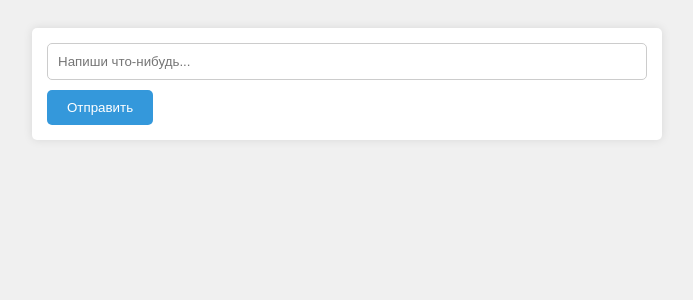
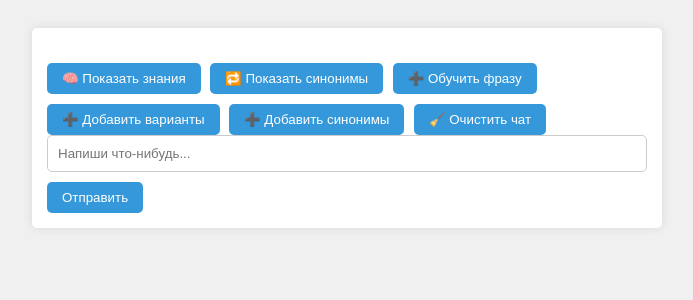
Before and after one commit to ArtemMerkushyn/chatBot, a Flask app: page / in a window 1280 px wide. Shown: the top 300 px of the page, without its empty margins (293-986 px from the left). Run offline with Flask 3, Linux system fonts and the light colour scheme.

Commit message:
added buttons for convenience on the front side

```diff
--- a/app.py
+++ b/app.py
@@ -40,6 +40,29 @@ def get_bot_reply(user_input):
             return "Я знаю следующие фразы:\n" + "\n".join(f"- {q}" for q in knowledge)
         else:
             return "Пока я ничего не знаю."
+
+    # elif user_input == "покажи синонимы":
+    #     if synonyms:
+    #         lines = []
+    #         for phrase, variants in synonyms.items():
+    #             lines.append(f"{phrase}: {', '.join(variants)}")
+    #         return "Вот известные синонимы:\n" + "\n".join(lines)
+    #     else:
+    #         return "У меня пока нет синонимов."
+    elif user_input == "покажи синонимы":
+        if synonyms:
+            lines = []
+            for phrase, variants in synonyms.items():
+                lines.append(f"{phrase}:")  # добавляем фразу
+                # Каждый синоним на новой строке
+                for variant in variants:
+                    lines.append(f"  {variant}")  # добавляем синоним с отступом
+            return "Вот известные синонимы:\n" + "\n".join(lines)
+        else:
+            return "У меня пока нет синонимов."
+
+
+
 
     elif user_input.startswith("забудь "):
         phrase = user_input.replace("забудь ", "", 1).strip()
@@ -84,6 +107,7 @@ def get_bot_reply(user_input):
             return f"Синонимы для '{phrase}' обновлены: {', '.join(all_synonyms)}"
         except ValueError:
             return "Формат: 'добавь синонимы фраза: синоним1, синоним2'"
+
 
     else:
         matched = None
--- a/chatBot.py
+++ b/chatBot.py
@@ -4,10 +4,7 @@ import random
 
 memory_file = "memory.json"
 knowledge = {}
-synonyms = {
-    "привет": ["привет", "приветик", "здравствуй", "здорово", "добрый день"],
-    "как дела": ["как дела", "как ты", "как поживаешь", "как у тебя дела"]
-}
+synonyms = {}
 
 if os.path.exists(memory_file):
     with open(memory_file, "r", encoding="utf-8") as file:
--- a/memory.json
+++ b/memory.json
@@ -12,11 +12,9 @@
   ],
   "как меня зовут": "Тебя зовут Artem!",
   "что ты умеешь": "Я умею учиться, запоминать и отвечать!",
-  "пока": "До встречи!",
-  "что делаешь": [
-    "выаываыв",
-    "вы авы",
-    "ничего",
-    "фвыфв"
+  "пока": [
+    "Пока.",
+    "Был рад пообщаться, если что пиши, я здесь.",
+    "Хорошего дня!!!"
   ]
 }
--- a/synonyms.json
+++ b/synonyms.json
@@ -1,6 +1,10 @@
 {
   "привет": [
+    "хай",
     "добрый день",
     "здравствуй"
+  ],
+  "пока": [
+    "пора прощаться"
   ]
 }
--- a/templates/index.html
+++ b/templates/index.html
@@ -4,21 +4,66 @@
   <meta charset="UTF-8">
   <title>Чат-бот</title>
   <style>
-    body { font-family: sans-serif; background: #f0f0f0; padding: 20px; }
-    #chat { background: white; padding: 15px; border-radius: 5px; max-width: 600px; margin: auto; box-shadow: 0 0 10px rgba(0,0,0,0.1); }
-    .message { margin: 10px 0; }
-    .user { text-align: right; }
-    .bot { text-align: left; }
+    body {
+      font-family: sans-serif;
+      background: #f0f0f0;
+      padding: 20px;
+    }
+    #chat {
+      background: white;
+      padding: 15px;
+      border-radius: 5px;
+      max-width: 600px;
+      margin: auto;
+      box-shadow: 0 0 10px rgba(0,0,0,0.1);
+    }
+    .message {
+      margin: 10px 0;
+    }
+    .user {
+      text-align: right;
+    }
+    .bot {
+      text-align: left;
+    }
     input[type=text] {
-      width: 100%; padding: 10px; border-radius: 5px; border: 1px solid #ccc; box-sizing: border-box;
+      width: 100%;
+      padding: 10px;
+      border-radius: 5px;
+      border: 1px solid #ccc;
+      box-sizing: border-box;
     }
-    button { margin-top: 10px; padding: 10px 20px; border: none; border-radius: 5px; background: #3498db; color: white; cursor: pointer; }
-    button:hover { background: #2980b9; }
+    button {
+      margin-top: 10px;
+      margin-right: 5px;
+      padding: 8px 15px;
+      border: none;
+      border-radius: 5px;
+      background: #3498db;
+      color: white;
+      cursor: pointer;
+    }
+    button:hover {
+      background: #2980b9;
+    }
+    .buttons {
+      margin-top: 10px;
+    }
   </style>
 </head>
 <body>
   <div id="chat">
+    <div class="buttons">
+      <button onclick="sendCommand('покажи что ты знаешь')">🧠 Показать знания</button>
+      <button onclick="sendCommand('покажи синонимы')">🔁 Показать синонимы</button>
+      <button onclick="teachPhrase()">➕ Обучить фразу</button>
+      <button onclick="addVariants()">➕ Добавить варианты</button>
+      <button onclick="addSynonyms()">➕ Добавить синонимы</button>
+      <button onclick="clearChat()">🧹 Очистить чат</button>
+    </div>
+
     <div id="chat-log"></div>
+
     <input type="text" id="user-input" placeholder="Напиши что-нибудь...">
     <button onclick="sendMessage()">Отправить</button>
   </div>
@@ -50,6 +95,63 @@
       chatLog.appendChild(msg);
       chatLog.scrollTop = chatLog.scrollHeight;
     }
+
+    function sendCommand(cmd) {
+      appendMessage("Ты", cmd, "user");
+      fetch("/chat", {
+        method: "POST",
+        headers: { "Content-Type": "application/json" },
+        body: JSON.stringify({ message: cmd })
+      })
+      .then(res => res.json())
+      .then(data => {
+        const formattedReply = formatSynonyms(data.reply); // Форматируем ответ с синонимами
+        appendMessage("ИИ", formattedReply, "bot");
+      });
+    }
+
+    function teachPhrase() {
+      const phrase = prompt("Какую фразу ты хочешь переобучить?");
+      if (!phrase) return;
+      sendCommand("обучи заново " + phrase);
+    }
+
+    function addVariants() {
+      const phrase = prompt("К какой фразе добавить варианты?");
+      if (!phrase) return;
+      sendCommand("добавь варианты " + phrase);
+    }
+
+    function addSynonyms() {
+      const phrase = prompt("К какой фразе добавить синонимы?");
+      const syns = prompt("Введи синонимы через запятую:");
+      if (!phrase || !syns) return;
+      sendCommand("добавь синонимы " + phrase + ": " + syns);
+    }
+
+    function clearChat() {
+      document.getElementById("chat-log").innerHTML = "";
+    }
+
+    // Функция для форматирования ответа с синонимами
+    function formatSynonyms(reply) {
+      if (reply && reply.includes(':')) {
+        let formattedReply = reply.split('\n').map((line, index) => {
+          line = line.trim();
+          // Если это строка с фразой (например, "привет:"), выводим её как есть
+          if (line.length > 0 && (index === 0 || line.includes(':'))) {
+            return line;
+          }
+          // Для всех следующих строк с синонимами добавляем дефис
+          if (line.length > 0) {
+            return '  - ' + line;
+          }
+          return ''; // Возвращаем пустую строку для пустых строк
+        }).join('<br>'); // Разделяем строки с <br> между ними
+        return formattedReply;
+      }
+      return reply;
+    }
   </script>
 </body>
 </html>
```
